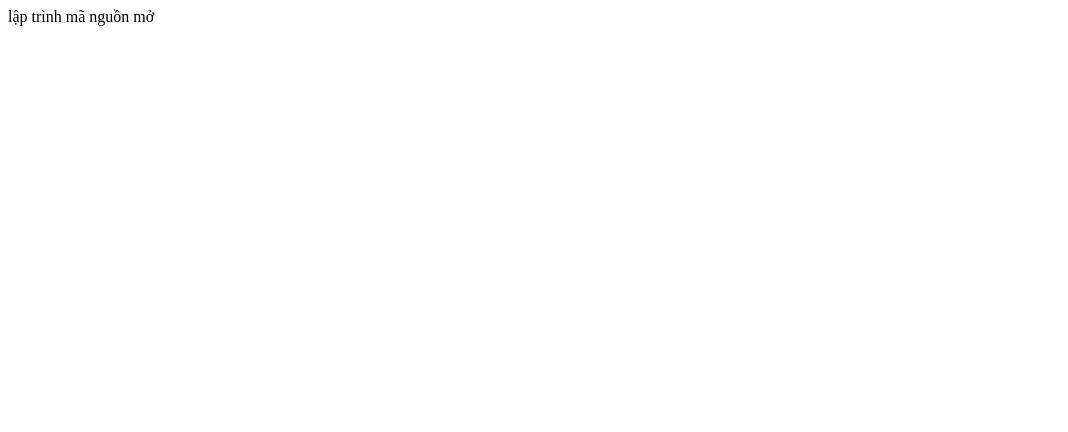
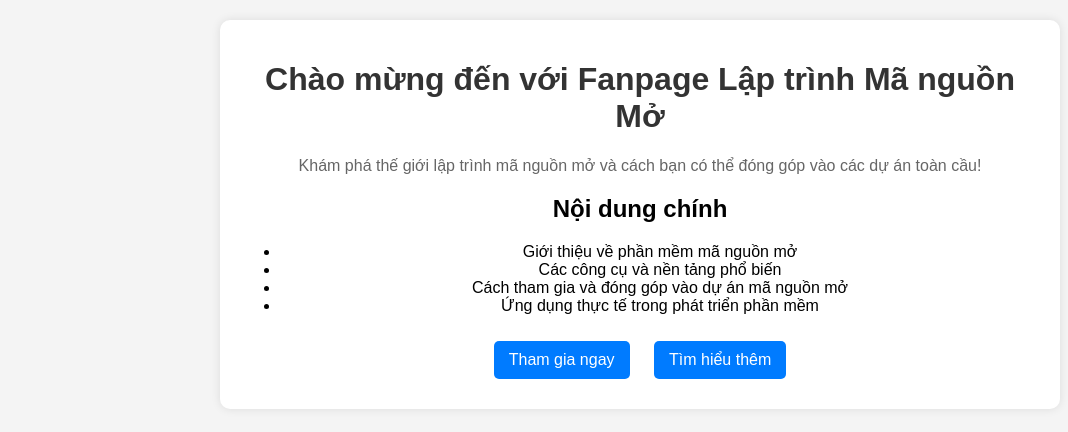
Before and after one commit to Kien-technology-information/l-p-tr-nh-m-m-ngu-n, a plain HTML site: page index.html in a window 1280 px wide. Shown: the whole page, without its empty margins (0-1068 px from the left). Drawn offline with Linux system fonts and the light colour scheme.

Commit message:
Update index.html

```diff
--- a/index.html
+++ b/index.html
@@ -1 +1,60 @@
-lập trình mã nguồn mở
+<!DOCTYPE html>
+<html lang="vi">
+<head>
+    <meta charset="UTF-8">
+    <meta name="viewport" content="width=device-width, initial-scale=1.0">
+    <title>Fanpage - Lập trình Mã nguồn Mở</title>
+    <style>
+        body {
+            font-family: Arial, sans-serif;
+            margin: 0;
+            padding: 0;
+            background-color: #f4f4f4;
+            text-align: center;
+        }
+        .container {
+            max-width: 800px;
+            margin: 20px auto;
+            background: white;
+            padding: 20px;
+            border-radius: 10px;
+            box-shadow: 0 0 10px rgba(0, 0, 0, 0.1);
+        }
+        h1 {
+            color: #333;
+        }
+        p {
+            color: #666;
+        }
+        .links a {
+            display: inline-block;
+            margin: 10px;
+            padding: 10px 15px;
+            background: #007bff;
+            color: white;
+            text-decoration: none;
+            border-radius: 5px;
+        }
+        .links a:hover {
+            background: #0056b3;
+        }
+    </style>
+</head>
+<body>
+    <div class="container">
+        <h1>Chào mừng đến với Fanpage Lập trình Mã nguồn Mở</h1>
+        <p>Khám phá thế giới lập trình mã nguồn mở và cách bạn có thể đóng góp vào các dự án toàn cầu!</p>
+        <h2>Nội dung chính</h2>
+        <ul>
+            <li>Giới thiệu về phần mềm mã nguồn mở</li>
+            <li>Các công cụ và nền tảng phổ biến</li>
+            <li>Cách tham gia và đóng góp vào dự án mã nguồn mở</li>
+            <li>Ứng dụng thực tế trong phát triển phần mềm</li>
+        </ul>
+        <div class="links">
+            <a href="#">Tham gia ngay</a>
+            <a href="#">Tìm hiểu thêm</a>
+        </div>
+    </div>
+</body>
+</html>
```
